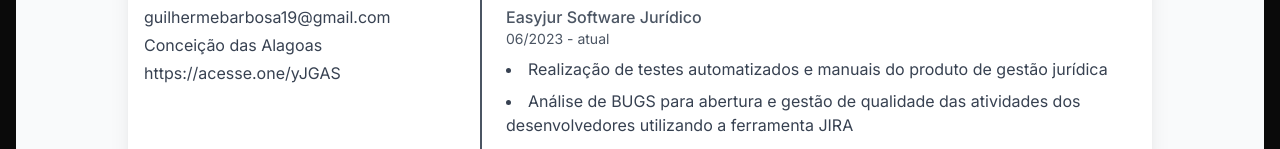
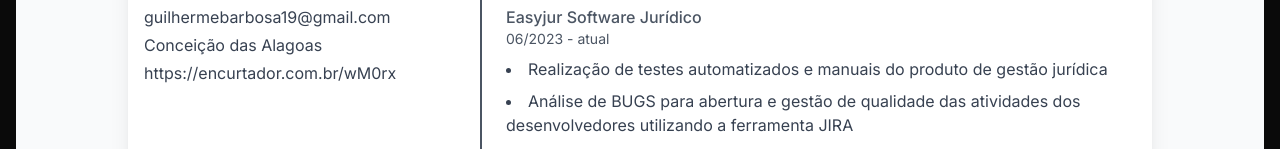
Before and after one commit to guilhermebarbosac-dev/portifolionew, a React (Vite) app: page /cv in a window 1280 px wide. Shown: the part 581-730 px from the top of the page. Built offline with nearby package versions, Linux system fonts and the light colour scheme.

Commit message:
fix link

```diff
--- a/src/components/CV.tsx
+++ b/src/components/CV.tsx
@@ -110,7 +110,7 @@
                   <p className="text-gray-700"> (34) 99883-3438</p>
                   <p className="text-gray-700">guilhermebarbosa19@gmail.com</p>
                   <p className="text-gray-700">Conceição das Alagoas</p>
-                  <p className="text-gray-700">https://acesse.one/yJGAS</p>
+                  <p className="text-gray-700">https://encurtador.com.br/wM0rx</p>
                 </div>
               </section>
 
```
